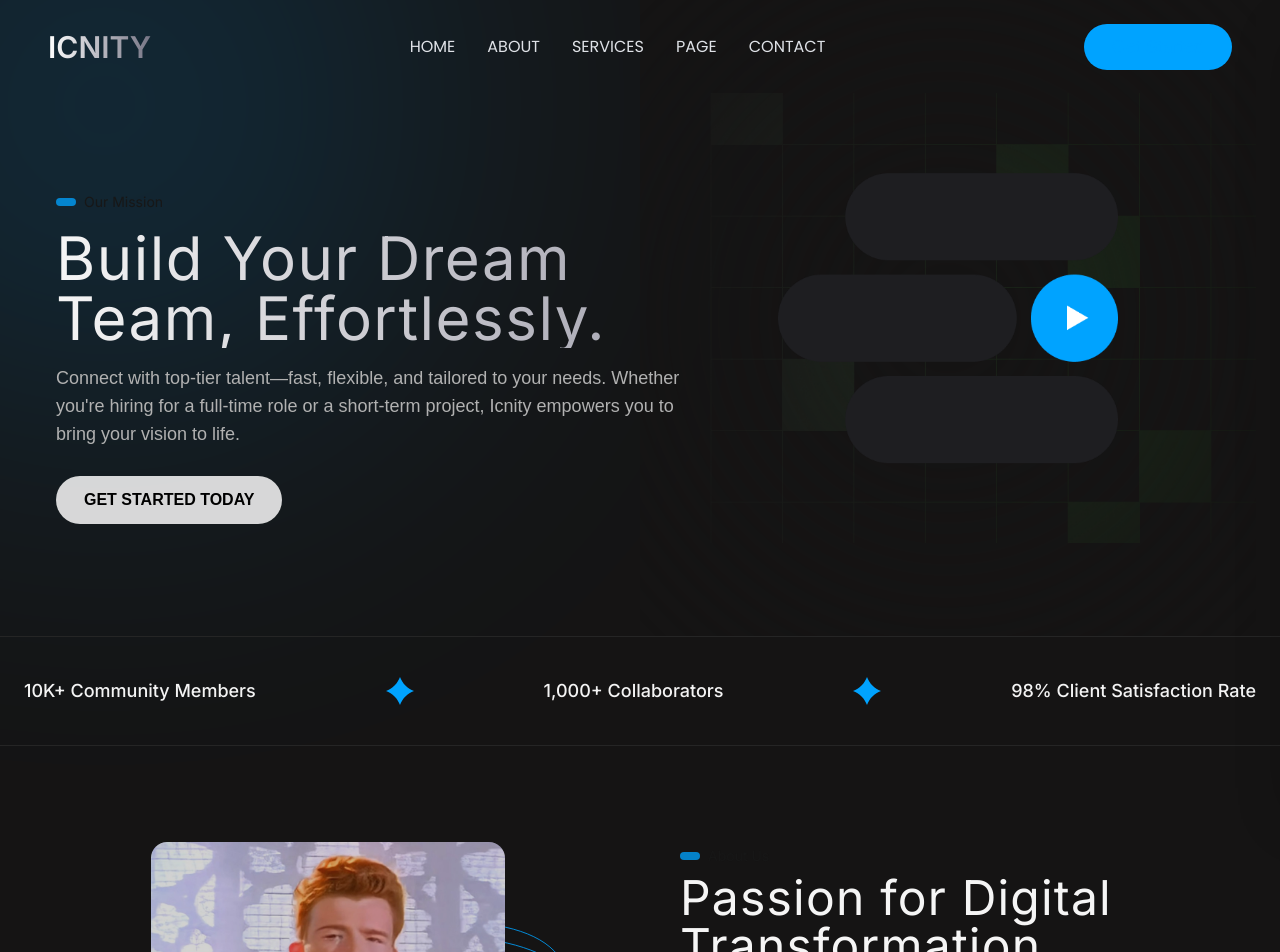
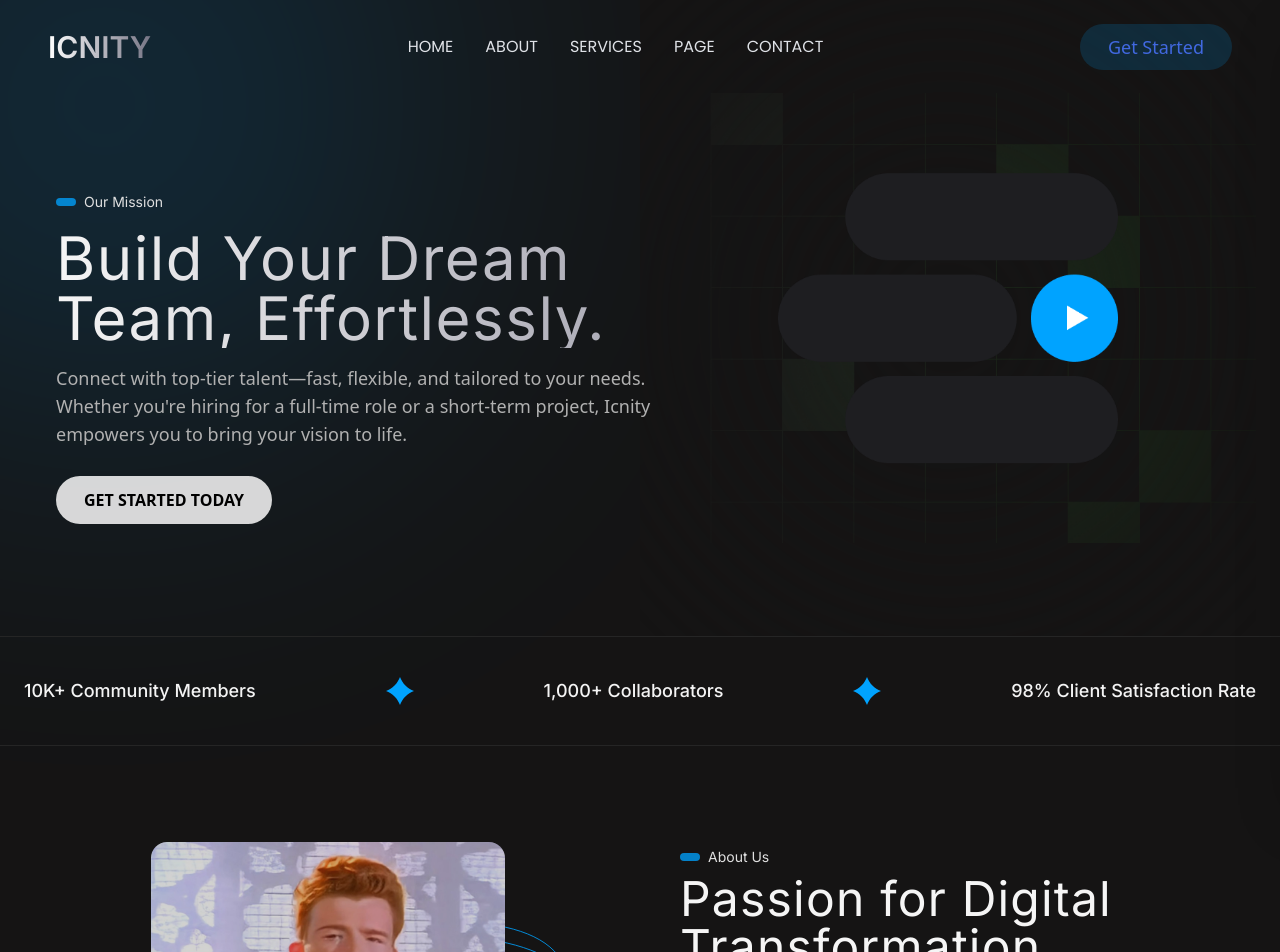
Before and after one commit to SiddDevZ/Icnity-Landing-Page, a Next.js app: page / in a window 1280 px wide. Shown: the top 952 px of the page. Built offline with nearby package versions, Linux system fonts and the light colour scheme.

Commit message:
Text color bug fixed

```diff
--- a/app/globals.css
+++ b/app/globals.css
@@ -4,23 +4,6 @@
 @tailwind components;
 @tailwind utilities;
 
-:root {
-  --background: #ffffff;
-  --foreground: #171717;
-}
-
-@media (prefers-color-scheme: dark) {
-  :root {
-    --background: #0a0a0a;
-    --foreground: #ededed;
-  }
-}
-
-body {
-  color: var(--foreground);
-  background: var(--background);
-  font-family: Arial, Helvetica, sans-serif;
-}
 @supports (-moz-appearance: none) {
   .firefox-blur-fix {
     --blur-radius: 80px;
--- a/app/page.jsx
+++ b/app/page.jsx
@@ -12,7 +12,7 @@ export default function Home() {
           <div className="max-w-3xl z-10">
             <div className="flex items-center mb-4">
               <div className="w-[1.25rem] rounded-full h-2 bg-[#00a2ffc4] mr-2"></div>
-              <div className="font-inter text-sm">Our Mission</div>
+              <div className="font-inter text-[#e0e0e0] text-sm">Our Mission</div>
             </div>
             <h1 className="text-4xl md:text-5xl lg:text-6xl text-transparent font-inter tracking-wide bg-clip-text bg-gradient-to-r from-[#f5f5f5] to-[#91909f] mb-4 leading-tight">
               Build Your Dream <br />
@@ -86,7 +86,7 @@ export default function Home() {
           <div className="w-full md:w-1/2">
             <div className="flex items-center mb-2">
               <div className="w-[1.25rem] rounded-full h-2 bg-[#00a2ffc4] mr-2"></div>
-              <div className="font-inter text-sm">About Us</div>
+              <div className="font-inter text-[#e0e0e0] text-sm">About Us</div>
             </div>
             <h2 className="font-inter tracking-wide text-3xl md:text-4xl lg:text-5xl text-[#f5f5f5] mb-1 leading-tight">
               Passion for Digital
@@ -198,10 +198,10 @@ export default function Home() {
             <div className="flex flex-col items-center justify-center z-10">
               <div className="flex items-center justify-center mb-4">
                 <div className="w-[1.25rem] rounded-full h-2 bg-[#00a2ffc4] mr-2"></div>
-                <div className="font-inter text-sm">Why Choose Us</div>
+                <div className="font-inter text-[#e0e0e0] text-sm">Why Choose Us</div>
                 <div className="w-[1.25rem] rounded-full h-2 bg-[#00a2ffc4] ml-2"></div>
               </div>
-              <h2 className="text-center text-2xl sm:text-3xl md:text-[3.4rem] font-inter tracking-wide text-[#e5e5e5] text-transparent bg-clip-text bg-gradient-to-b from-[#b8b8b8] to-[#e5e5e5] leading-[1.1] mb-6 md:mb-9">
+              <h2 className="text-center text-2xl sm:text-3xl md:text-6xl font-inter tracking-wide text-[#e5e5e5] text-transparent bg-clip-text bg-gradient-to-b from-[#b8b8b8] to-[#e5e5e5] mb-6 md:mb-9">
                 Your Trusted Partner in <br /> Growth and Innovation
               </h2>
               <div className="flex flex-col md:flex-row justify-between max-w-[77rem] w-full">
@@ -221,7 +221,7 @@ export default function Home() {
                 <h3 className="text-4xl md:text-6xl text-center font-medium font-inter tracking-wide text-white mb-4">
                   12,000<span className="text-[#00A3FF]">+</span>
                 </h3>
-                <h2 className="text-2xl md:text-4xl text-center font-medium mb-3">
+                <h2 className="text-2xl md:text-4xl text-[#e0e0e0] text-center font-medium mb-3">
                   Members all across globe
                 </h2>
                 <p className="text-gray-400 text-center font-inter w-full md:w-[83%] mx-auto">
@@ -233,7 +233,7 @@ export default function Home() {
                 <h3 className="text-4xl md:text-6xl text-center font-medium font-inter tracking-wide text-white mb-4">
                   15<span className="text-[#00A3FF]">+</span>
                 </h3>
-                <h2 className="text-2xl md:text-4xl text-center font-medium mb-3">
+                <h2 className="text-2xl md:text-4xl text-[#e0e0e0] text-center font-medium mb-3">
                   University Collaboration
                 </h2>
                 <p className="text-gray-400 text-center font-inter w-full md:w-[83%] mx-auto">
@@ -245,7 +245,7 @@ export default function Home() {
                 <h3 className="text-4xl md:text-6xl text-center font-medium font-inter tracking-wide text-white mb-4">
                   10<span className="text-[#00A3FF]">+</span>
                 </h3>
-                <h2 className="text-2xl md:text-4xl text-center font-medium mb-3">
+                <h2 className="text-2xl md:text-4xl text-[#e0e0e0] text-center font-medium mb-3">
                   Industry Experts Collabs
                 </h2>
                 <p className="text-gray-400 text-center font-inter w-full md:w-[83%] mx-auto">
@@ -264,11 +264,11 @@ export default function Home() {
         <section className="pt-10 md:pt-14 pb-6 mx-auto max-w-[77rem] px-4 md:px-6 lg:px-8">
           <div className="flex items-center justify-start mb-4">
             <div className="w-[1.25rem] rounded-full h-2 bg-[#00a2ffc4] mr-2"></div>
-            <div className="font-inter text-sm">Why Choose Us</div>
+            <div className="font-inter text-[#e0e0e0] text-sm">Why Choose Us</div>
           </div>
           <div className="w-full flex flex-col md:flex-row">
             <div className="w-full md:w-[50%] mb-4 md:mb-0">
-              <h2 className="w-full md:w-[90%] text-3xl md:text-4xl lg:text-5xl font-inter tracking-wide">
+              <h2 className="w-full md:w-[90%] text-3xl md:text-4xl lg:text-5xl font-inter tracking-wide text-[#e0e0e0]">
                 Client Testimonials: Real Results, Real Feedback
               </h2>
             </div>
@@ -351,7 +351,7 @@ export default function Home() {
             <div className="text-center">
               <div className="flex items-center justify-center mb-2">
                 <div className="w-[1.25rem] rounded-full h-2 bg-[#00a2ffc4] mr-2"></div>
-                <div className="font-inter text-sm">
+                <div className="font-inter text-[#e0e0e0] text-sm">
                   Available for building Icnity
                 </div>
                 <div className="w-[1.25rem] rounded-full h-2 bg-[#00a2ffc4] ml-2"></div>
--- a/components/NavBar/NavBar.jsx
+++ b/components/NavBar/NavBar.jsx
@@ -82,7 +82,7 @@ const NavBar = () => {
               ))}
             </ul>
 
-            <button className="hidden md:block rounded-full h-[2.85rem] px-7 text-[#00A3FF] dark:text-[#4169E1] bg-[#00A3FF] dark:bg-[#00a2ff2a] hover:bg-[#00a2ff32] transition-all duration-300 ease-in-out transform hover:scale-[1.035] hover:shadow-[0_0_15px_rgba(0,163,255,0.2)] dark:hover:shadow-[0_0_15px_rgba(65,105,225,0.2)] text-lg">
+            <button className="hidden md:block rounded-full h-[2.85rem] px-7 text-[#4169E1] bg-[#00a2ff2a] hover:bg-[#00a2ff32] transition-all duration-300 ease-in-out transform hover:scale-[1.035] hover:shadow-[0_0_15px_rgba(65,105,225,0.2)] text-lg">
               Get Started
             </button>
 
```
